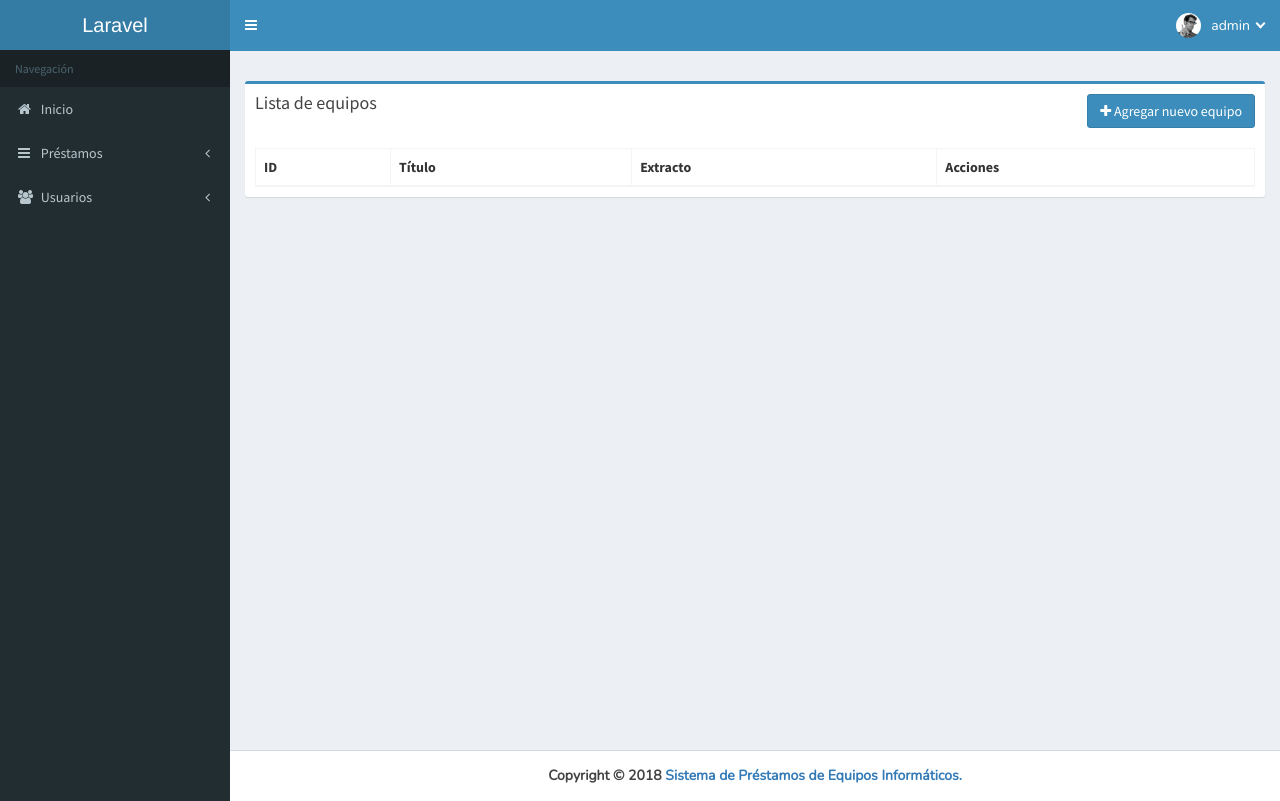
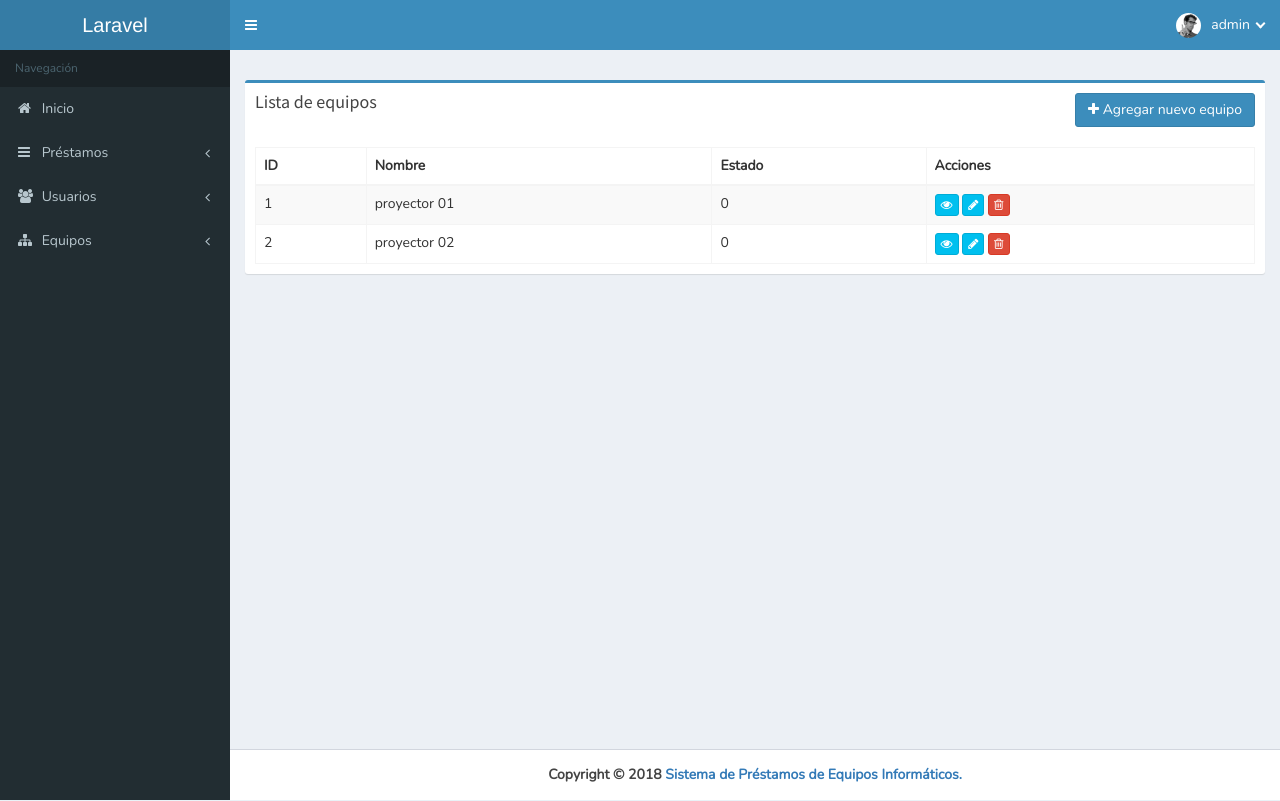
Before and after one commit to dalthonmh/spei, a Laravel app: page /admin/equipos in a window 1280 px wide. Run offline with Laravel 8, Linux system fonts and the light colour scheme; a user stored in the database is signed in; data comes from the database, SQL or seed files in the repository; data that the repository does not hold is empty; parts of the project's set-up code (start-up, migrations or seed data) failed here and were passed over; some libraries are stand-ins or nearby versions.

Commit message:
agregando menu de equipos

```diff
--- a/app/Http/Controllers/EquiposController.php
+++ b/app/Http/Controllers/EquiposController.php
@@ -3,6 +3,7 @@
 namespace App\Http\Controllers;
 
 use Illuminate\Http\Request;
+use App\Equipo;
 
 class EquiposController extends Controller
 {
@@ -13,7 +14,8 @@ class EquiposController extends Controller
      */
     public function index()
     {
-        return view('admin.equipos.index');
+        $equipos = Equipo::all();
+        return view('admin.equipos.index',compact('equipos'));
     }
 
     /**
@@ -45,7 +47,7 @@ class EquiposController extends Controller
      */
     public function show($id)
     {
-        //
+        hola;
     }
 
     /**
--- a/resources/views/admin/equipos/index.blade.php
+++ b/resources/views/admin/equipos/index.blade.php
@@ -11,32 +11,32 @@
 </div>
 <!-- /.box-header -->
 <div class="box-body">
-  <table id="posts-table" class="table table-bordered table-striped">
+  <table id="equipos-table" class="table table-bordered table-striped">
     <thead>
     <tr>
       <th>ID</th>
-      <th>Título</th>
-      <th>Extracto</th>
+      <th>Nombre</th>
+      <th>Estado</th>
       <th>Acciones</th>
     </tr>
     </thead>
     <tbody>
-		@foreach($posts as $post)
+		@foreach($equipos as $equipo)
 			<tr>
-				<td>{{ $post->id }}</td>
-				<td>{{ $post->title }}</td>
-				<td>{{ $post->excerpt }}</td>
+				<td>{{ $equipo->id }}</td>
+				<td>{{ $equipo->nombre }}</td>
+				<td>{{ $equipo->estado }}</td>
 				<td>
-					<a href="{{ route('posts.show',$post) }}" target="_blank" class="btn btn-xs btn-info">
+					<a href="{{ route('admin.equipos.show',$equipo) }}" target="_blank" class="btn btn-xs btn-info">
 						<i class="fa fa-eye"></i>
 					</a>
-					<a href="{{ route('admin.posts.edit',$post) }}" class="btn btn-xs btn-info">
+					<a href="{{ route('admin.equipos.edit',$equipo) }}" class="btn btn-xs btn-info">
 						<i class="fa fa-pencil"></i>
 					</a>
-					<form method="POST" action="{{ route('admin.posts.destroy',$post) }}" style="display: inline;">
+					<form method="equipo" action="{{ route('admin.equipos.destroy',$equipo) }}" style="display: inline;">
 						{{ csrf_field() }}  {{ method_field('DELETE') }}
 						<button class="btn btn-xs btn-danger"
-							onclick="return confirm('¿Estas seguro que deseas eliminar el post?')">
+							onclick="return confirm('¿Estas seguro que deseas eliminar el equipo?')">
 							<i class="fa fa-trash-o"></i>
 						</button>
 					</form>
--- a/resources/views/admin/layout.blade.php
+++ b/resources/views/admin/layout.blade.php
@@ -27,7 +27,8 @@ scratch. This page gets rid of all links and provides the needed markup only.
         page. However, you can choose any other skin. Make sure you
         apply the skin class to the body tag so the changes take effect.
   -->
-  <link rel="stylesheet" href="/adminlte/css/skins/skin-blue.min.css">
+  {{-- <link rel="stylesheet" href="/adminlte/css/skins/skin-blue.min.css"> --}}
+  <link rel="stylesheet" href="/adminlte/css/skins/_all-skins.min.css">
 
 
   <!-- HTML5 Shim and Respond.js IE8 support of HTML5 elements and media queries -->
@@ -66,7 +67,7 @@ desired effect
     <!-- Logo -->
     <a href="{{ route('home') }}" class="logo">
       <!-- mini logo for sidebar mini 50x50 pixels -->
-      <span class="logo-mini"><b>A</b>LT</span>
+      <span class="logo-mini"><b>S</b>PEI</span>
       <!-- logo for regular state and mobile devices -->
       <span class="logo-lg">{{ config('app.name') }}</span>
     </a>
@@ -403,7 +404,7 @@ desired effect
 <script src="/adminlte/plugins/jQuery/jquery-2.2.3.min.js"></script>
 <!-- Bootstrap 3.3.6 -->
 <script src="/adminlte/bootstrap/js/bootstrap.min.js"></script>
-
+<script src="/adminlte/plugins/sparkline/jquery.sparkline.min.js"></script>
 
 {{-- @unless (request()->is('/admin/posts/*'))
 
--- a/resources/views/admin/partials/nav.blade.php
+++ b/resources/views/admin/partials/nav.blade.php
@@ -54,4 +54,27 @@
     </ul>
   </li>
 
+  {{-- EQUIPOS --}}
+
+  <li class="treeview ">
+  {{-- <li class="treeview {{ setActiveRoute(['admin.users.index','admin.users.create']) }} "> --}}
+    <a href="#"><i class="fa fa-sitemap"></i> <span>Equipos</span>
+      <span class="pull-right-container">
+        <i class="fa fa-angle-left pull-right"></i>
+      </span>
+    </a>
+    <ul class="treeview-menu">
+      <li class="{{ request()->is('admin.equipos.index') ? 'active' : '' }}" >
+      {{-- <li class="{{ setActiveRoute('admin.equipos.index') }}" > --}}
+        <a href="{{ route('admin.equipos.index') }}">
+        <i class="fa fa-eye"></i> Ver todos los equipos
+      </a>
+    </li>
+      <li class="{{ request()->is('admin.equipos.create') ? 'active' : '' }}">
+      {{-- <li class="{{ setActiveRoute('admin.equipos.create') }}"> --}}
+          <a href="{{ route('admin.equipos.create') }}"><i class="fa fa-pencil"></i> Crear un equipo</a>
+      </li>
+    </ul>
+  </li>
+
 </ul>
```
Also changed, not shown: resources/sass/app.scss (+13 -0 lines), resources/views/admin/dashboard.blade.php (+93 -1 lines), public/css/app.css.
